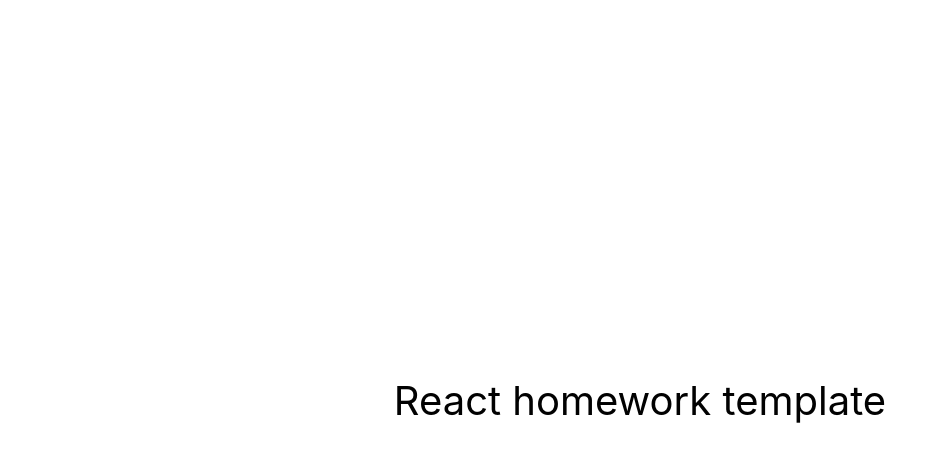
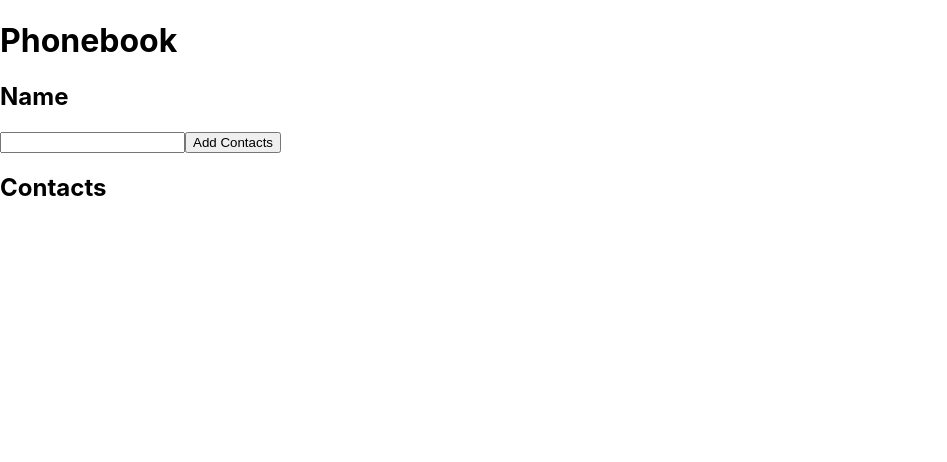
Before and after one commit to TetianaKokoilo/goit-react-hw-02-phonebook, a React (Create React App) app: page / in a window 1280 px wide. Shown: the top 462 px of the page, without its empty margins (0-947 px from the left). Built offline with nearby package versions, Linux system fonts and the light colour scheme.

Commit message:
add  nanoid

```diff
--- a/package.json
+++ b/package.json
@@ -7,6 +7,7 @@
     "@testing-library/jest-dom": "^5.16.3",
     "@testing-library/react": "^12.1.4",
     "@testing-library/user-event": "^13.5.0",
+    "nanoid": "^4.0.1",
     "react": "^18.1.0",
     "react-dom": "^18.1.0",
     "react-scripts": "5.0.1",
--- a/src/components/App.jsx
+++ b/src/components/App.jsx
@@ -1,16 +1,20 @@
-export const App = () => {
-  return (
-    <div
-      style={{
-        height: '100vh',
-        display: 'flex',
-        justifyContent: 'center',
-        alignItems: 'center',
-        fontSize: 40,
-        color: '#010101'
-      }}
-    >
-      React homework template
-    </div>
-  );
-};
+import { Component } from 'react';
+import { ContactForm } from './ContactForm/ContactForm';
+
+export class App extends Component {
+  state = {
+    contacts: [],
+  }
+  render() {
+    return (
+      <div>
+        <h1>Phonebook</h1>
+        <ContactForm />
+
+        <h2>Contacts</h2>
+        {/* <Filter />
+  <ContactList /> */}
+      </div>
+    );
+  }
+}
--- /dev/null
+++ b/src/components/ContactForm/ContactForm.jsx
@@ -0,0 +1,22 @@
+import { Component } from 'react';
+
+export class ContactForm extends Component {
+  state = {
+    name: '',
+  };
+  render() {
+    return (
+      <form>
+        <h2>Name</h2>
+        <input
+          type="text"
+          name="name"
+          pattern="^[a-zA-Zа-яА-Я]+(([' -][a-zA-Zа-яА-Я ])?[a-zA-Zа-яА-Я]*)*$"
+          title="Name may contain only letters, apostrophe, dash and spaces. For example Adrian, Jacob Mercer, Charles de Batz de Castelmore d'Artagnan"
+          required
+        />
+        <button type="submit">Add Contacts</button>
+      </form>
+    );
+  }
+}
```
Also changed, not shown: 1 other file (tests, documents, lock files or other folders).
